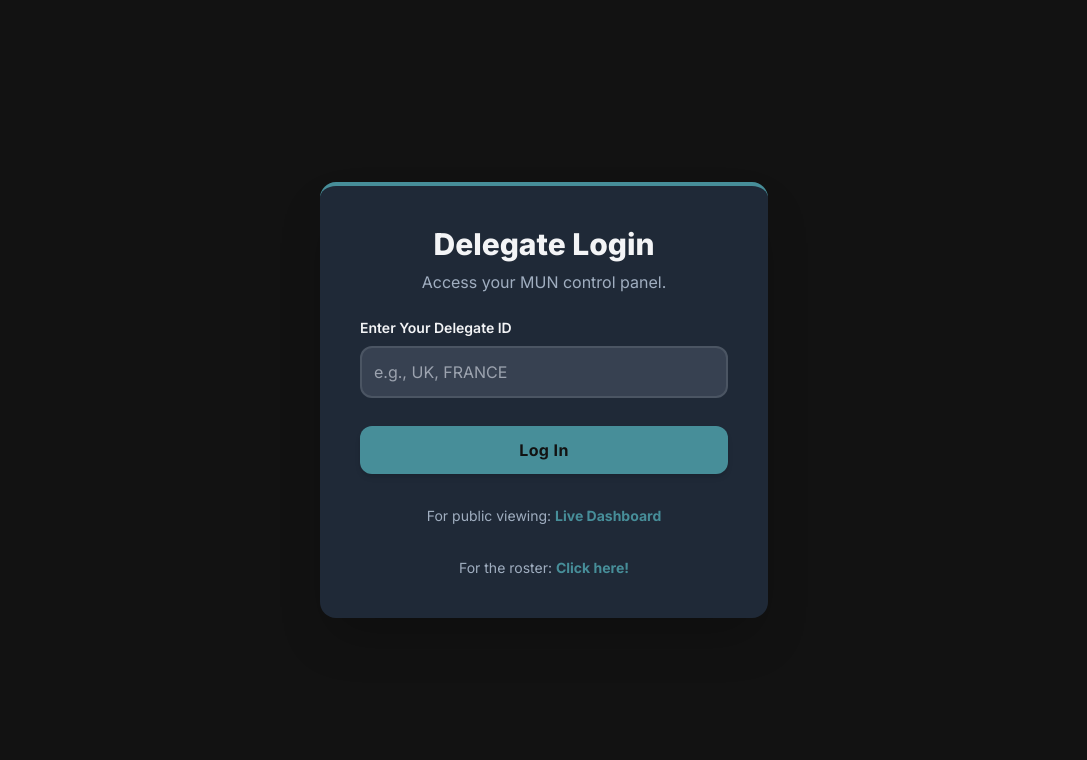
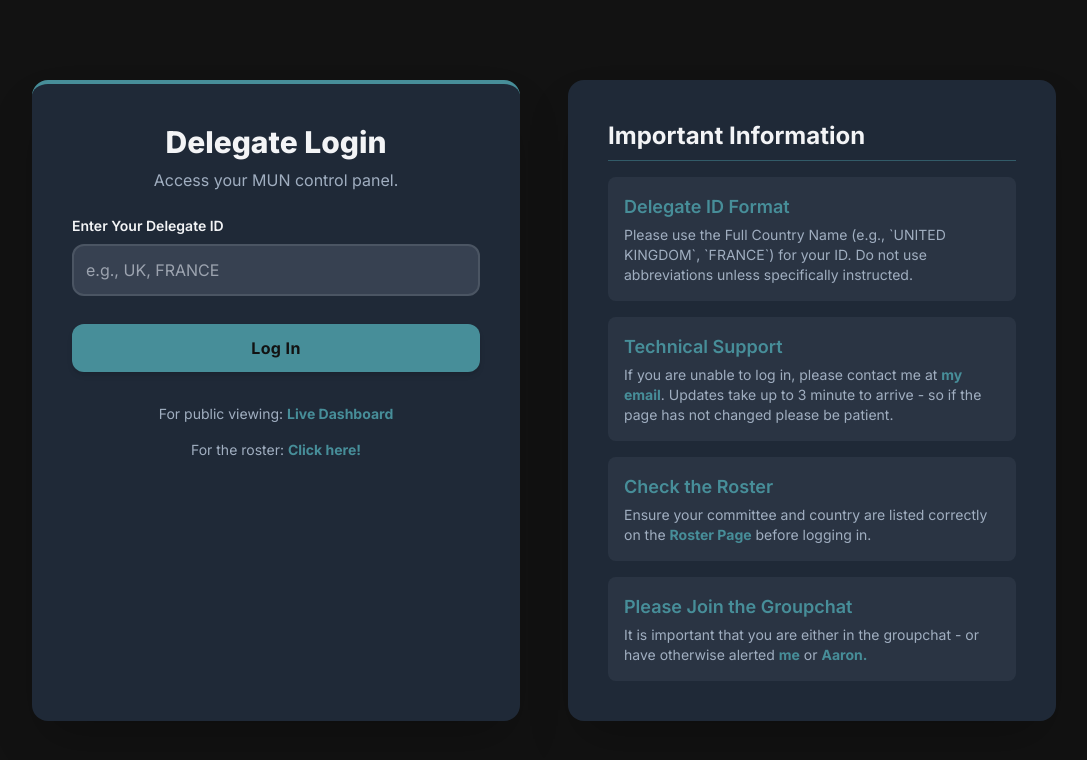
Before and after one commit to Xyr0za/wymun, a Flask app: page /login in a window 1280 px wide. Shown: the top 760 px of the page, without its empty margins (96-1183 px from the left). Run offline with Flask 3, Linux system fonts and the light colour scheme; some libraries are stand-ins or nearby versions.

Commit message:
delegate updates login revamp

```diff
--- a/templates/login.html
+++ b/templates/login.html
@@ -28,7 +28,9 @@
 </head>
 <body class="bg-mun-dark-bg min-h-screen flex items-center justify-center p-4">
 
-    <div class="bg-mun-card p-8 md:p-10 rounded-2xl shadow-2xl w-full max-w-sm md:max-w-md border-t-4 border-mun-primary">
+    <div class="w-full max-w-5xl grid md:grid-cols-2 gap-8 lg:gap-12">
+
+        <div class="bg-mun-card p-8 md:p-10 rounded-2xl shadow-2xl w-full border-t-4 border-mun-primary mx-auto max-w-sm md:max-w-none">
 
             <h1 class="text-3xl font-extrabold text-mun-light-text mb-2 text-center">
                 Delegate Login
@@ -70,10 +72,59 @@
             <p class="mt-8 text-center text-sm text-mun-secondary">
                 For public viewing: <a href="{{ url_for('dashboard') }}" class="text-mun-primary hover:text-mun-light-text font-bold transition duration-150 underline-offset-4 hover:underline">Live Dashboard</a>
             </p>
-        <p class="mt-8 text-center text-sm text-mun-secondary">
+            <p class="mt-4 text-center text-sm text-mun-secondary">
                 For the roster: <a href="{{ url_for('roster') }}" class="text-mun-primary hover:text-mun-light-text font-bold transition duration-150 underline-offset-4 hover:underline">Click here!</a>
             </p>
         </div>
 
+        <div class="bg-mun-card p-8 md:p-10 rounded-2xl shadow-2xl w-full mx-auto max-w-sm md:max-w-none md:mt-0">
+            <h2 class="text-2xl font-bold text-mun-light-text mb-4 border-b pb-2 border-mun-primary/50">
+                Important Information
+            </h2>
+
+            <div class="space-y-4">
+                <div class="p-4 bg-gray-700/50 rounded-lg">
+                    <h3 class="text-lg font-semibold text-mun-primary mb-1">
+                        Delegate ID Format
+                    </h3>
+                    <p class="text-mun-secondary text-sm">
+                        Please use the Full Country Name (e.g., `UNITED KINGDOM`, `FRANCE`) for your ID. Do not use abbreviations unless specifically instructed.
+                    </p>
+                </div>
+
+                <div class="p-4 bg-gray-700/50 rounded-lg">
+                    <h3 class="text-lg font-semibold text-mun-primary mb-1">
+                        Technical Support
+                    </h3>
+                    <p class="text-mun-secondary text-sm">
+                        If you are unable to log in, please contact me at <a class="text-mun-primary font-bold hover:underline" href="mailto:ebaldwin.19@wymcol.org">my email</a>. Updates take up to 3 minute to arrive - so if the page has not changed please be patient.
+                    </p>
+                </div>
+
+                <div class="p-4 bg-gray-700/50 rounded-lg">
+                    <h3 class="text-lg font-semibold text-mun-primary mb-1">
+                        Check the Roster
+                    </h3>
+                    <p class="text-mun-secondary text-sm">
+                        Ensure your committee and country are listed correctly on the
+                        <a href="{{ url_for('roster') }}" class="text-mun-primary font-bold hover:underline">Roster Page</a>
+                        before logging in.
+                    </p>
+                </div>
+
+                <div class="p-4 bg-gray-700/50 rounded-lg">
+                    <h3 class="text-lg font-semibold text-mun-primary mb-1">
+                        Please Join the Groupchat
+                    </h3>
+                    <p class="text-mun-secondary text-sm">
+                        It is important that you are either in the groupchat - or have otherwise alerted <a class="text-mun-primary font-bold hover:underline" href="mailto:ebaldwin.19@wymcol.org">me</a> or <a class="text-mun-primary font-bold hover:underline" href="mailto:aabu.19@wymcol.org">Aaron.</a>
+                    </p>
+                </div>
+            </div>
+
+        </div>
+
+    </div>
+
 </body>
 </html>
```
Lines whose indentation alone changed are shown as unchanged.
